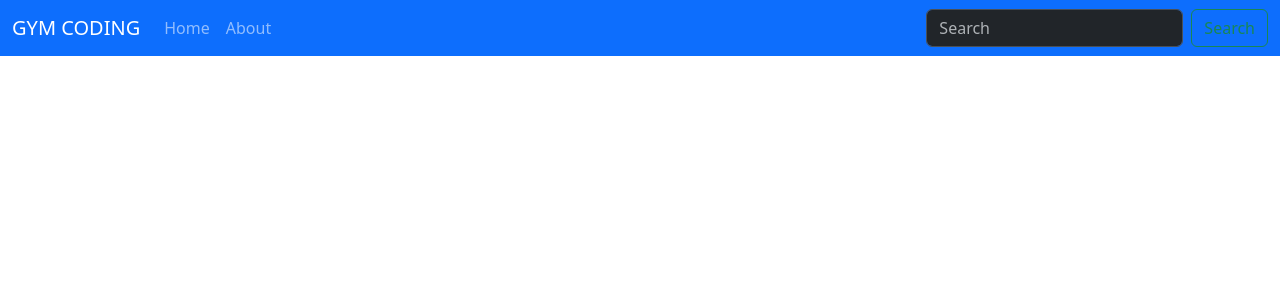
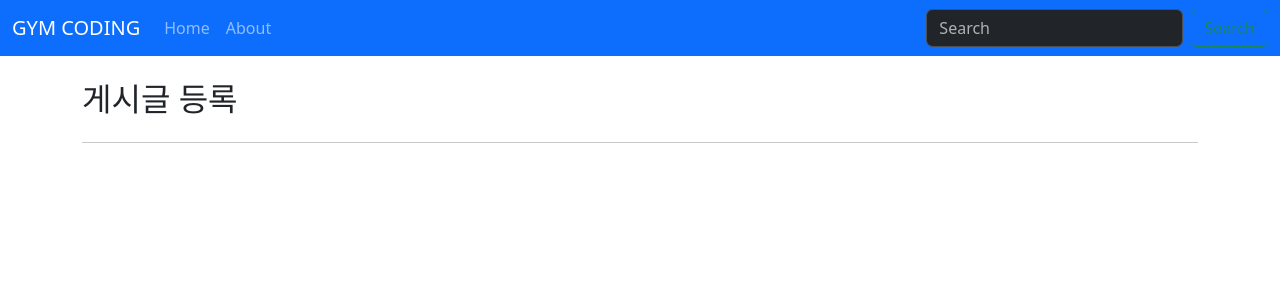
Before and after one commit to sseonmo/vue3-posts, a Vue app: page /posts/create in a window 1280 px wide. Shown: the top 300 px of the page. Built offline with nearby package versions, Linux system fonts and the light colour scheme.

Commit message:
vueRouter2(ing)

```diff
--- /dev/null
+++ b/src/views/posts/PostCreateView.vue
@@ -0,0 +1,10 @@
+<template>
+	<div>
+		<h2>게시글 등록</h2>
+		<hr class="my-4" />
+	</div>
+</template>
+
+<script setup></script>
+
+<style lang="scss" scoped></style>
--- /dev/null
+++ b/src/views/posts/PostDetailView.vue
@@ -0,0 +1,10 @@
+<template>
+	<div>
+		<h2>게시글 목록</h2>
+		<hr class="my-4" />
+	</div>
+</template>
+
+<script setup></script>
+
+<style lang="scss" scoped></style>
--- /dev/null
+++ b/src/views/posts/PostEditView.vue
@@ -0,0 +1,10 @@
+<template>
+	<div>
+		<h2>게시글 등록</h2>
+		<hr class="my-4" />
+	</div>
+</template>
+
+<script setup></script>
+
+<style lang="scss" scoped></style>
--- /dev/null
+++ b/src/views/posts/PostListView.vue
@@ -0,0 +1,10 @@
+<template>
+	<div>
+		<h2>게시글 등록</h2>
+		<hr class="my-4" />
+	</div>
+</template>
+
+<script setup></script>
+
+<style lang="scss" scoped></style>
```
Also changed, not shown: src/router/index.js (+20 -0 lines).
